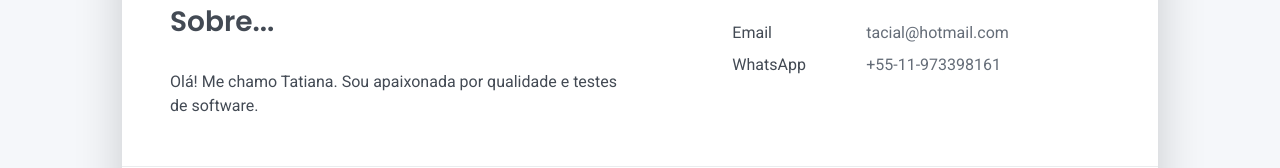
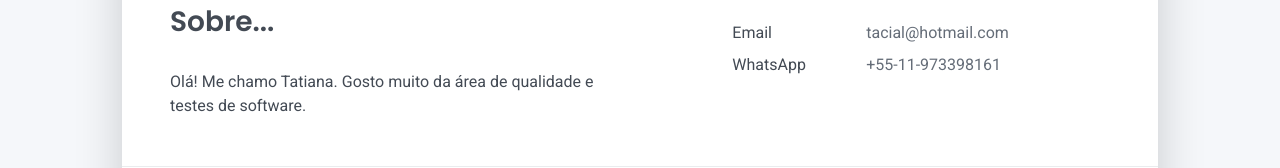
Before and after one commit to Tacial/cv, a plain HTML site: page index.html in a window 1280 px wide. Shown: the part 420-588 px from the top of the page. Drawn offline with Linux system fonts and the light colour scheme.

Commit message:
Update index.html

```diff
--- a/index.html
+++ b/index.html
@@ -65,7 +65,7 @@
     <div class="row">
       <div class="col-md-6">
         <h2 class="h3 mb-3">Sobre...</h2>
-        <p>Olá! Me chamo Tatiana. Sou apaixonada por qualidade e testes de software.</p>
+        <p>Olá! Me chamo Tatiana. Gosto muito da área de qualidade e testes de software.</p>
       </div>
       <div class="col-md-5 offset-md-1">
         <div class="row mt-2">
```
